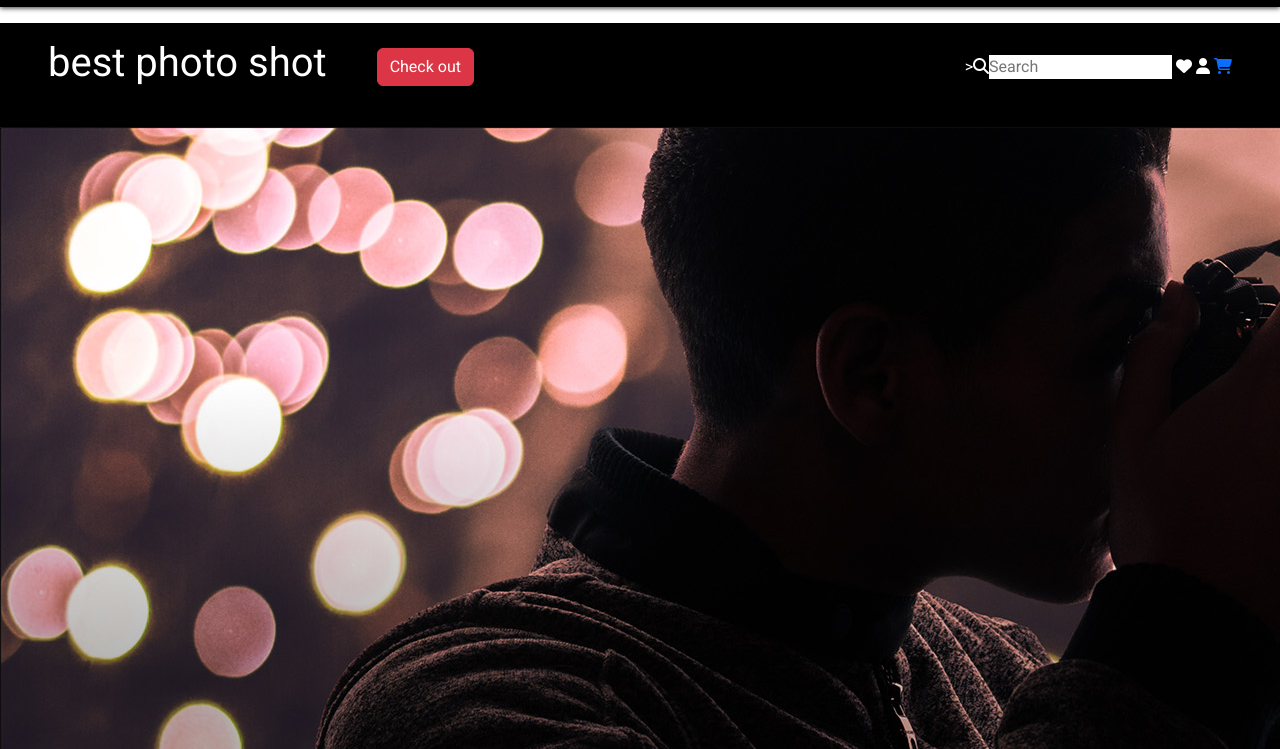
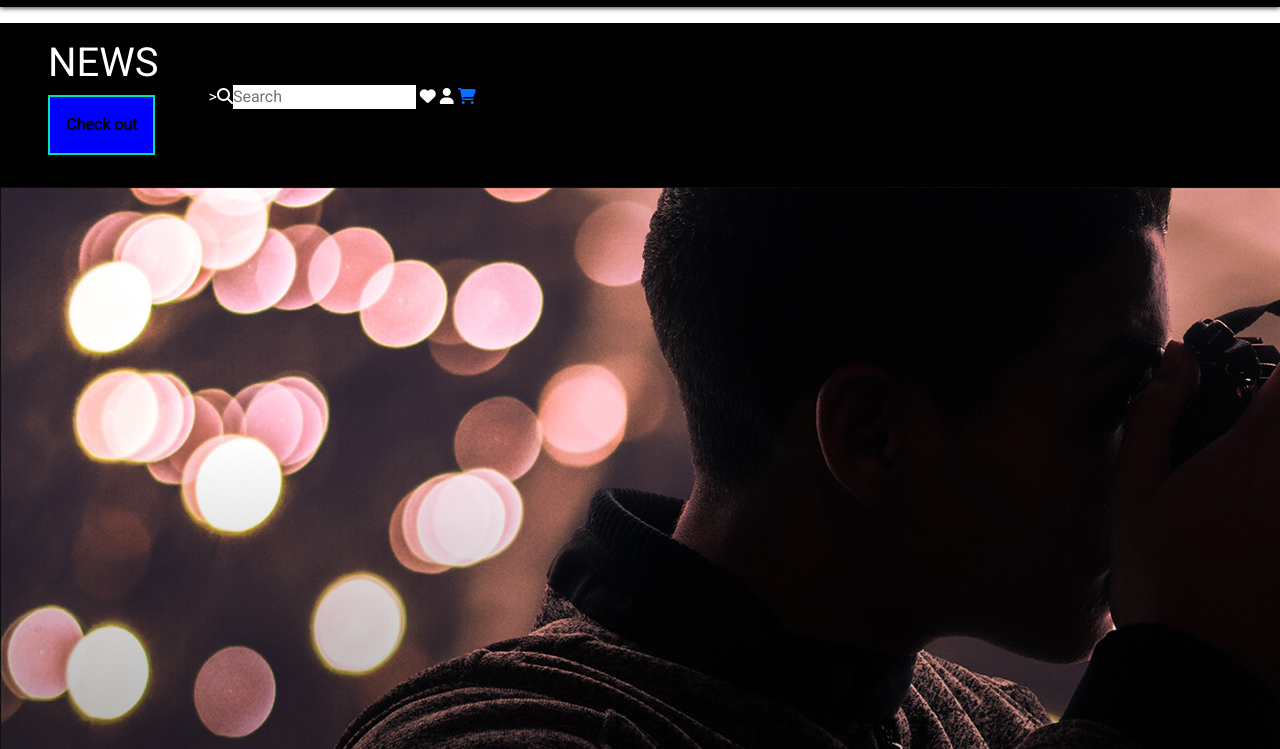
Before and after one commit to walled8008/online-_shop2, a plain HTML site: page index.html in a window 1280 px wide. Shown: the part 51-800 px from the top of the page. Drawn offline with nearby package versions, Linux system fonts and the light colour scheme.

Commit message:
Update index.html

```diff
--- a/index.html
+++ b/index.html
@@ -69,9 +69,10 @@
       <!-- Header -->
      <header class="header">
 <div style="display: flex; align-items: center; gap: 50px;">
-<h1 class="company-name">best photo shot</h1>
-<button type="button" class="btn btn-danger">Check out</button>
-  </div>
+<div class="hero-content">
+  <h1 class="hero-title">NEWS</h1>
+  <button class="hero-btn">Check out</button>  <!-- ADD THIS -->
+</div>
         <div class="header-spans">
           <span class="search">
             ><i class="fas fa-search"></i
```
